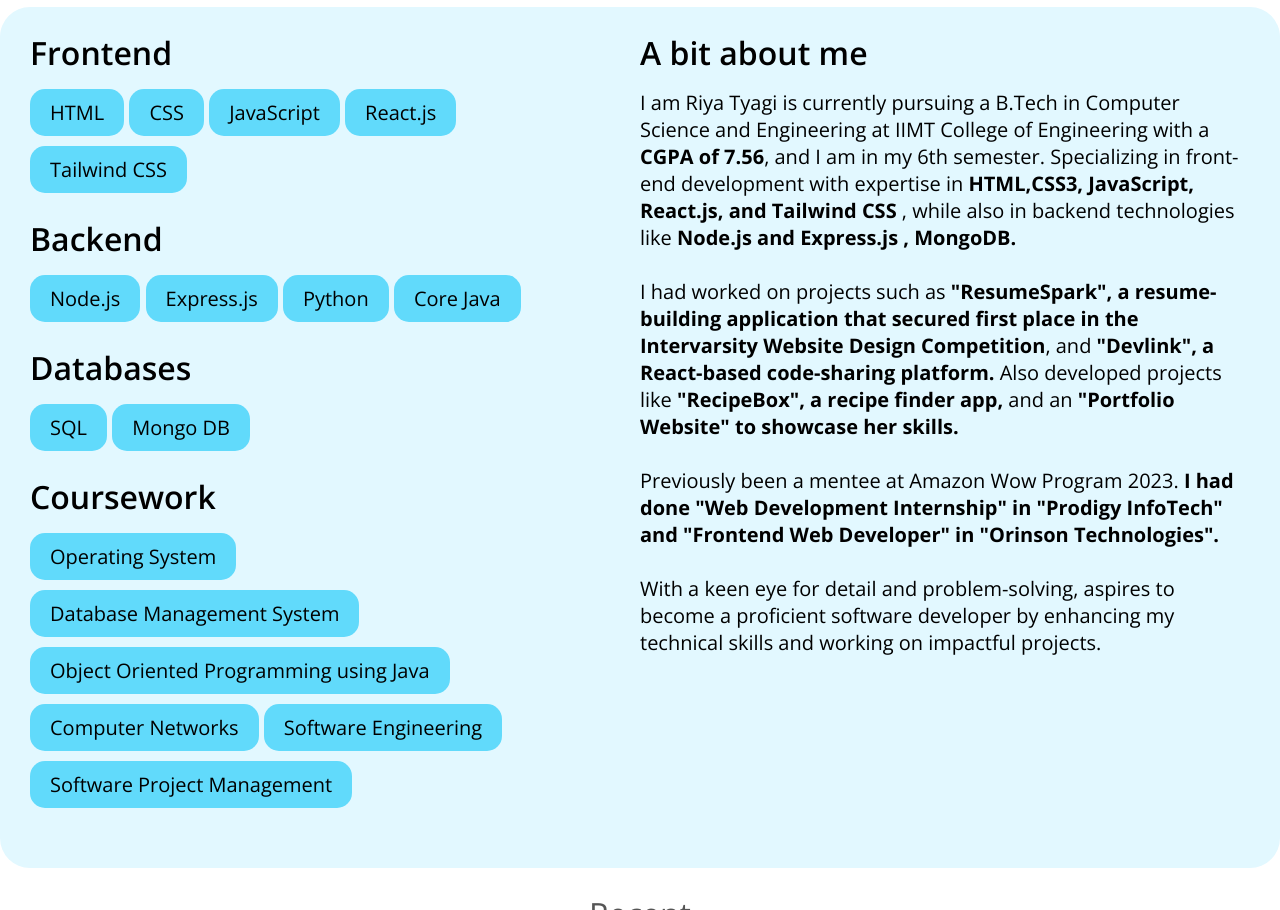
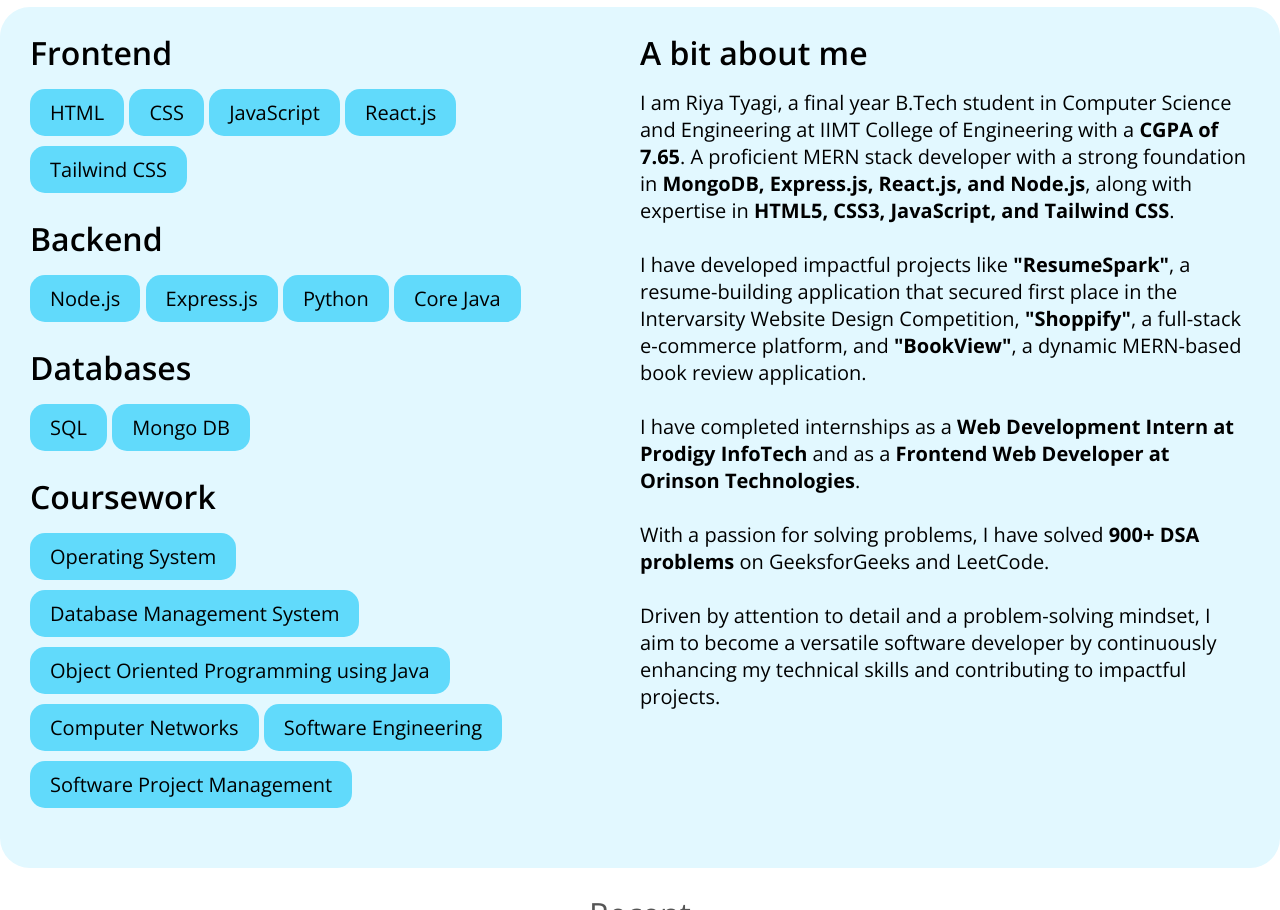
Before and after one commit to riyatyagi949/Portfolio-Website, a plain HTML site: page index.html in a window 1280 px wide. Shown: the part 1240-2150 px from the top of the page. Drawn offline with nearby package versions, Linux system fonts and the light colour scheme.

Commit message:
index.html update

```diff
--- a/index.html
+++ b/index.html
@@ -128,12 +128,19 @@
 				<div class="right-column">
 					<h3>A bit about me</h3>
 					<p>
-						I am Riya Tyagi is currently pursuing a B.Tech in Computer Science and Engineering at IIMT College of Engineering with a <strong>CGPA of 7.56</strong>, and I am  in my 6th semester.
-						Specializing in front-end development with expertise in <strong>HTML,CSS3, JavaScript, React.js, and Tailwind CSS</strong> , while also in backend technologies like <strong>Node.js and Express.js , MongoDB.</strong> <br><br>
-						I had worked on projects such as <strong>"ResumeSpark", a resume-building application that secured first place in the Intervarsity Website Design Competition</strong>, and <strong>"Devlink", a React-based code-sharing platform.</strong> Also developed projects like <strong>"RecipeBox", a recipe finder app,</strong> and an <strong>"Portfolio Website" to showcase her skills.</strong> <br><br>
-						Previously been a mentee at Amazon Wow Program 2023. <strong>I had done "Web Development Internship" in "Prodigy InfoTech" and "Frontend Web Developer" in "Orinson Technologies".</strong><br> <br>
-						With a keen eye for detail and problem-solving, aspires to become a proficient software developer by enhancing my technical skills and working on impactful projects.
-					</p>
+	I am Riya Tyagi, a final year B.Tech student in Computer Science and Engineering at IIMT College of Engineering with a <strong>CGPA of 7.65</strong>.
+	A proficient MERN stack developer with a strong foundation in <strong>MongoDB, Express.js, React.js, and Node.js</strong>, along with expertise in <strong>HTML5, CSS3, JavaScript, and Tailwind CSS</strong>.
+	<br><br>
+	I have developed impactful projects like <strong>"ResumeSpark"</strong>, a resume-building application that secured first place in the Intervarsity Website Design Competition,
+	<strong>"Shoppify"</strong>, a full-stack e-commerce platform, and <strong>"BookView"</strong>, a dynamic MERN-based book review application.
+	<br><br>
+	I have completed internships as a <strong>Web Development Intern at Prodigy InfoTech</strong> and as a <strong>Frontend Web Developer at Orinson Technologies</strong>.
+	<br><br>
+	With a passion for solving problems, I have solved <strong>900+ DSA problems</strong> on GeeksforGeeks and LeetCode.
+	<br><br>
+	Driven by attention to detail and a problem-solving mindset, I aim to become a versatile software developer by continuously enhancing my technical skills and contributing to impactful projects.
+</p>
+
 
 				</div>
 			</div>
```
